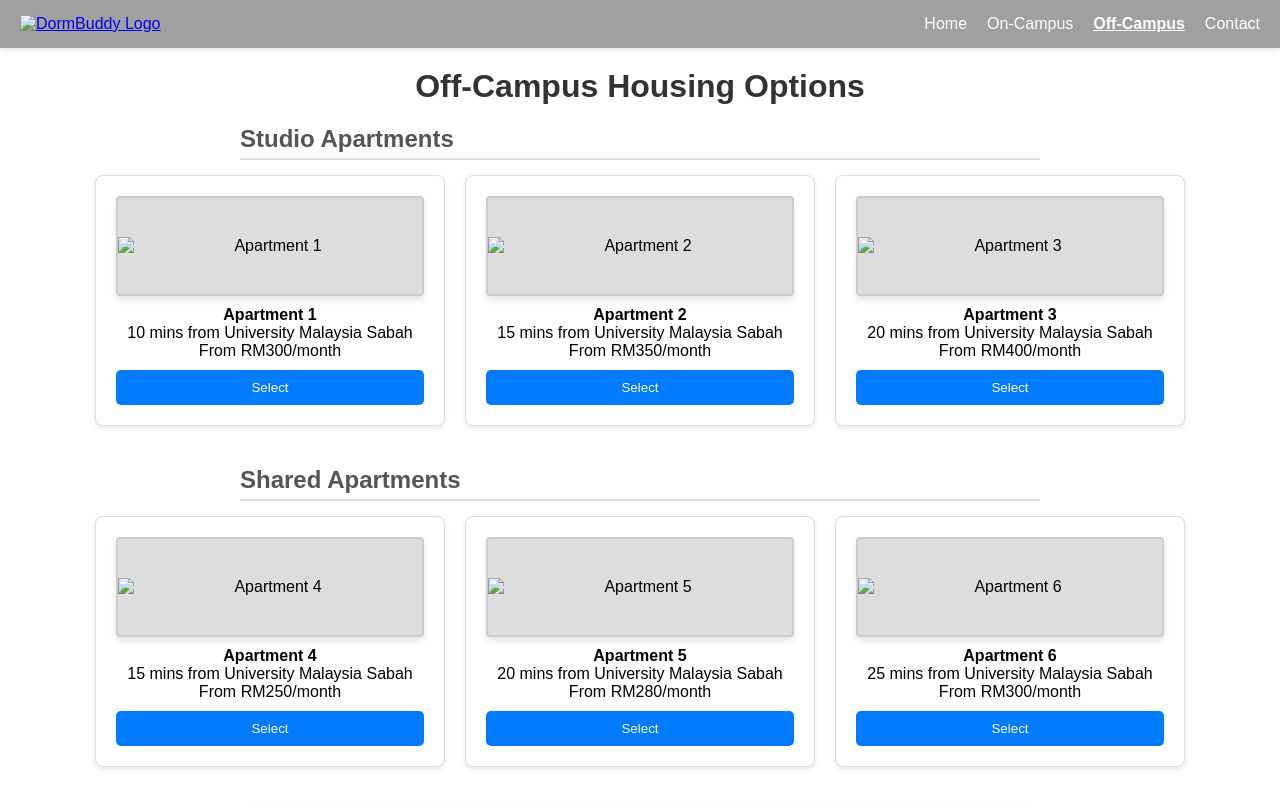
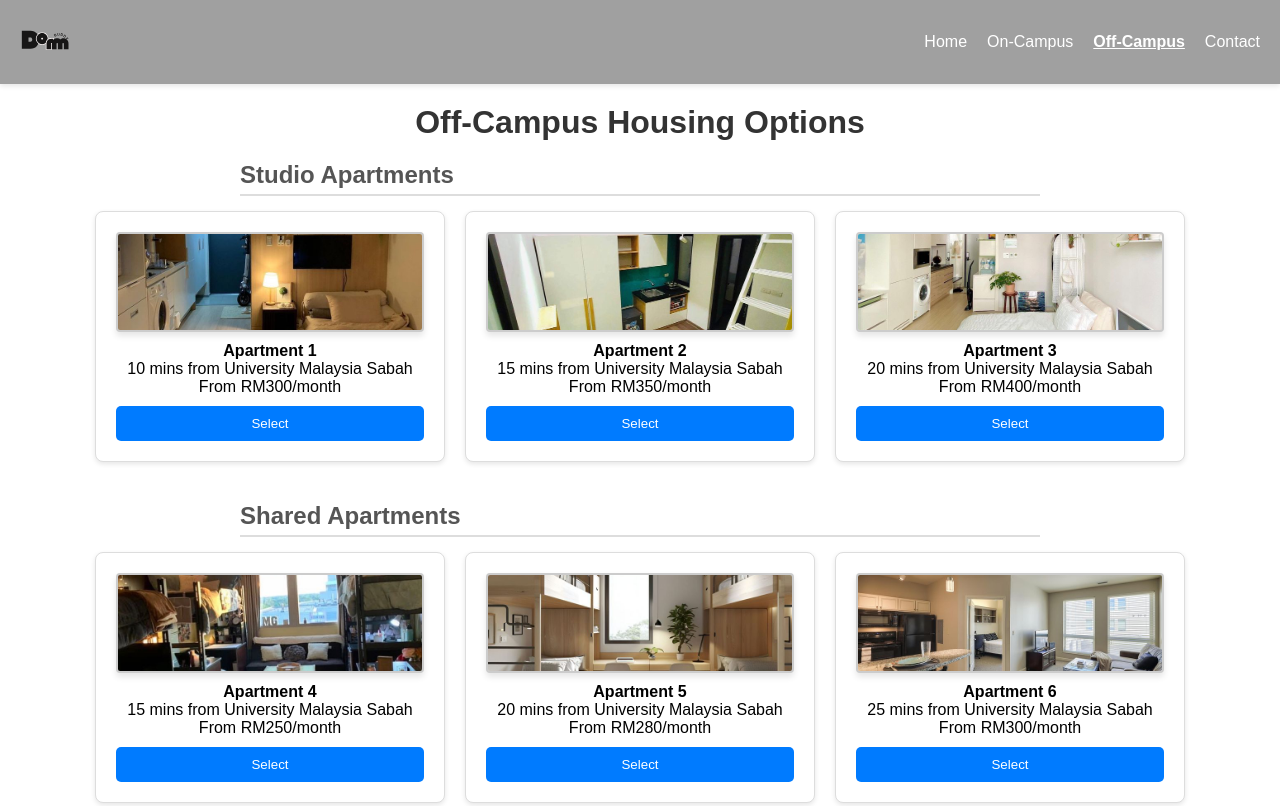
Before and after one commit to nichiia/DormBuddy, a plain HTML site: page offcampus.html in a window 1280 px wide. Shown: the top 806 px of the page. Drawn offline with Linux system fonts and the light colour scheme; the site is published under a folder, as on GitHub Pages, so addresses that start at the root find nothing.

Commit message:
Update offcampus.html

```diff
--- a/offcampus.html
+++ b/offcampus.html
@@ -11,7 +11,7 @@
     <header>
         <div class="logo">
             <a href="index.html">
-                <img src="/image/DormBuddy.svg" alt="DormBuddy Logo">
+                <img src="image/DormBuddy.svg" alt="DormBuddy Logo">
             </a>
         </div>
         <nav>
@@ -35,7 +35,7 @@
                 <div class="room-cards">
                     <div class="room-card">
                         <div class="room-image">
-                            <img src="/image/studioapart1.jpg" alt="Apartment 1">
+                            <img src="image/studioapart1.jpg" alt="Apartment 1">
                         </div>
                         <p><strong>Apartment 1</strong></p>
                         <p>10 mins from University Malaysia Sabah</p>
@@ -44,7 +44,7 @@
                     </div>
                     <div class="room-card">
                         <div class="room-image">
-                            <img src="/image/studioapart4.jpeg" alt="Apartment 2">
+                            <img src="image/studioapart4.jpeg" alt="Apartment 2">
                         </div>
                         <p><strong>Apartment 2</strong></p>
                         <p>15 mins from University Malaysia Sabah</p>
@@ -53,7 +53,7 @@
                     </div>
                     <div class="room-card">
                         <div class="room-image">
-                            <img src="/image/studioapart3.jpg" alt="Apartment 3">
+                            <img src="image/studioapart3.jpg" alt="Apartment 3">
                         </div>
                         <p><strong>Apartment 3</strong></p>
                         <p>20 mins from University Malaysia Sabah</p>
@@ -68,7 +68,7 @@
                 <div class="room-cards">
                     <div class="room-card">
                         <div class="room-image">
-                            <img src="/image/sharedapart2.jpg" alt="Apartment 4">
+                            <img src="image/sharedapart2.jpg" alt="Apartment 4">
                         </div>
                         <p><strong>Apartment 4</strong></p>
                         <p>15 mins from University Malaysia Sabah</p>
@@ -77,7 +77,7 @@
                     </div>
                     <div class="room-card">
                         <div class="room-image">
-                            <img src="/image/sharedapart3.jpg" alt="Apartment 5">
+                            <img src="image/sharedapart3.jpg" alt="Apartment 5">
                         </div>
                         <p><strong>Apartment 5</strong></p>
                         <p>20 mins from University Malaysia Sabah</p>
@@ -86,7 +86,7 @@
                     </div>
                     <div class="room-card">
                         <div class="room-image">
-                            <img src="/image/sharedapart4.jpg" alt="Apartment 6">
+                            <img src="image/sharedapart4.jpg" alt="Apartment 6">
                         </div>
                         <p><strong>Apartment 6</strong></p>
                         <p>25 mins from University Malaysia Sabah</p>
```
